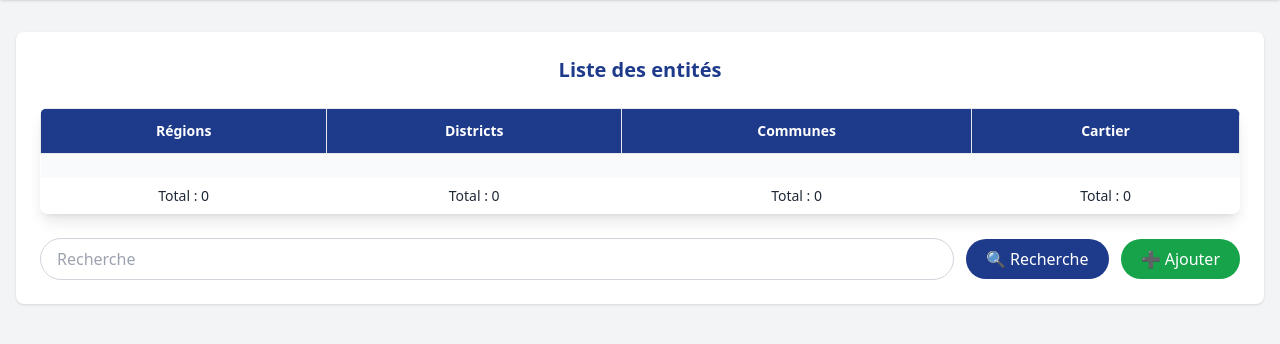
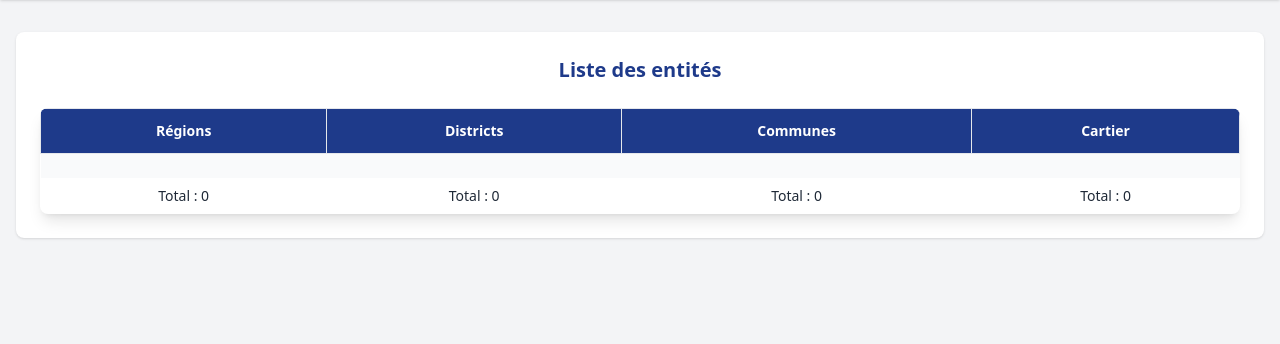
Before and after one commit to charly-dot/peuple, a PHP site: page /index2.php in a window 1280 px wide. Shown: the part 62-406 px from the top of the page. Run offline with PHP 8.4, Linux system fonts and the light colour scheme; data that the repository does not hold is empty; some libraries are stand-ins or nearby versions.

```diff
--- a/index2.php
+++ b/index2.php
@@ -105,22 +105,6 @@ $total_liste4 = 0;
   </table>
 </div>
 
-
-      <!-- Formulaire de recherche -->
-      <form action="liste_province" method="POST" class="mt-6 flex flex-wrap gap-3 items-center ">
-        <input type="text" name="search" placeholder="Recherche"
-               class="flex-grow min-w-[180px] border border-gray-300 rounded-full px-4 py-2 focus:outline-none focus:ring-2 focus:ring-blue-600" />
-
-        <button type="submit" class="bg-blue-900 text-white px-5 py-2 rounded-full hover:bg-blue-800 transition">
-          🔍 Recherche
-        </button>
-
-        <a href="chois.html" class="bg-green-600 text-white px-5 py-2 rounded-full hover:bg-green-700 transition">
-          ➕ Ajouter
-        </a>
-
-      </form>
-
     </div>
   </div>
 </body>
```
